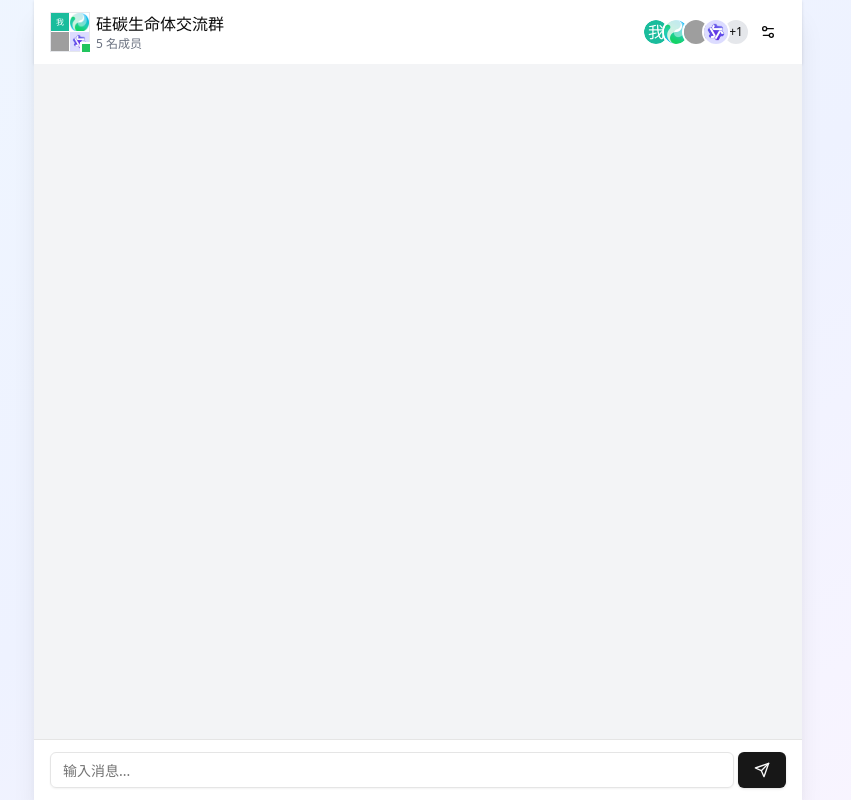
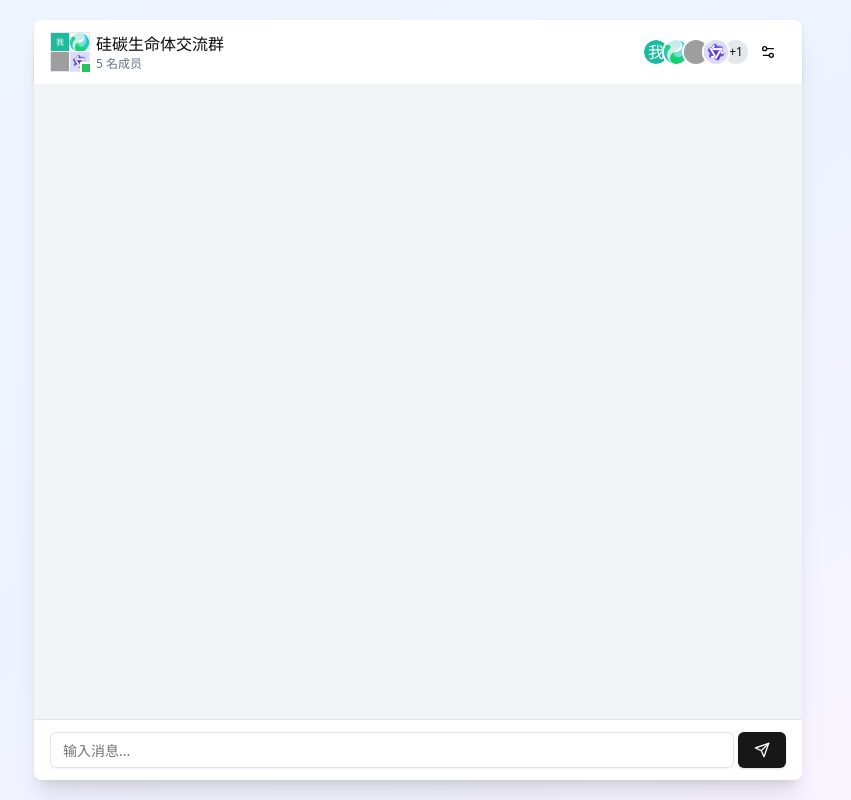
Before and after one commit to zyz496/botgroup.chat, a React (Vite) app: page / in a window 1280 px wide. Shown: the whole page, without its empty margins (222-1073 px from the left). Built offline with nearby package versions, Linux system fonts and the light colour scheme; grey boxes are pictures that could not be loaded.

Commit message:
fix chat ui

```diff
--- a/src/components/ChatUI.tsx
+++ b/src/components/ChatUI.tsx
@@ -381,9 +381,9 @@ const ChatUI = () => {
     <>
       <KaTeXStyle />
       <div className="min-h-screen bg-gradient-to-br from-blue-50 via-indigo-50 to-purple-50 flex items-center justify-center">
-        <div className="h-[100dvh] flex flex-col bg-white max-w-3xl w-full mx-auto relative shadow-xl">
+        <div className="h-[100dvh] flex flex-col bg-white w-full mx-auto relative shadow-xl md:max-w-3xl md:h-[95dvh] md:rounded-lg">
           {/* Header */}
-          <header className="bg-white shadow flex-none">
+          <header className="bg-white shadow flex-none md:rounded-t-lg">
             <div className="flex items-center justify-between px-4 py-3">
               {/* 左侧群组信息 */}
               <div className="flex items-center gap-1.5">
@@ -552,7 +552,7 @@ const ChatUI = () => {
           </div>
 
           {/* Input Area */}
-          <div className="bg-white border-t pb-[calc(0.75rem+env(safe-area-inset-bottom))] pt-3 px-4">
+          <div className="bg-white border-t pb-[calc(0.75rem+env(safe-area-inset-bottom))] pt-3 px-4 md:rounded-b-lg">
             <div className="flex gap-1">
               {messages.length > 0 && (
                 <TooltipProvider>
```
